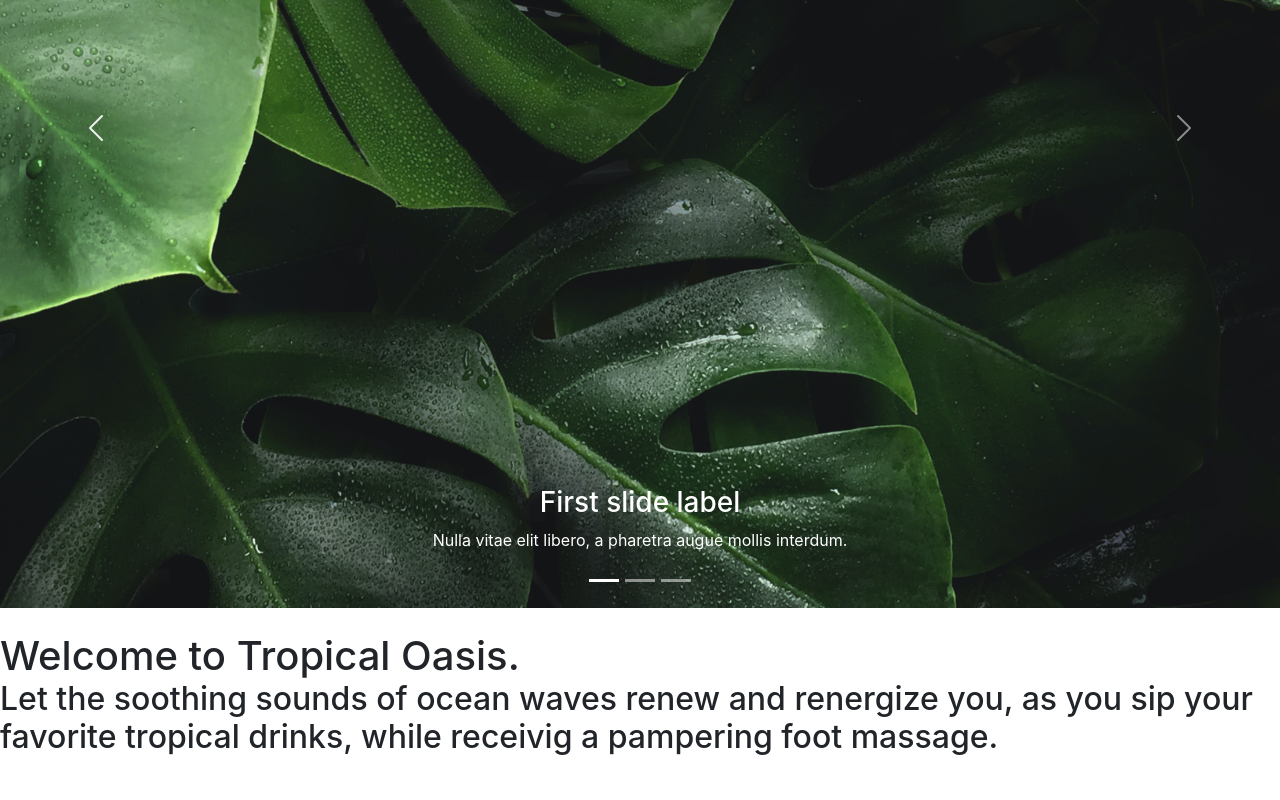
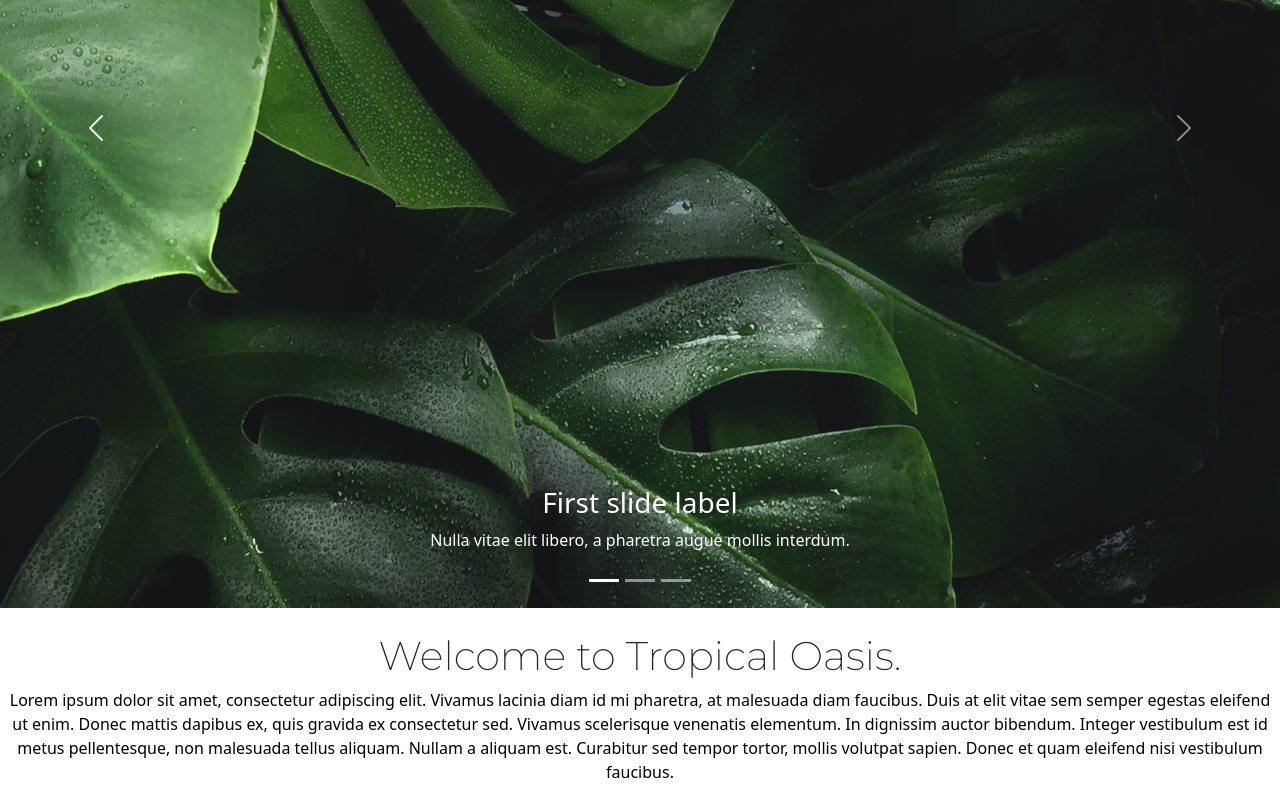
Before and after one commit to ksuares1/selfcare, a React (Create React App) app in the folder selfcare/: page / in a window 1280 px wide. Shown: the part 352-1152 px from the top of the page. Before the commit the page ends 1117 px from the top, so only its background shows below. Built offline with nearby package versions, Linux system fonts and the light colour scheme.

Commit message:
added google font and text to about section

```diff
--- a/selfcare/package.json
+++ b/selfcare/package.json
@@ -37,5 +37,8 @@
       "last 1 firefox version",
       "last 1 safari version"
     ]
+  },
+  "devDependencies": {
+    "@babel/plugin-proposal-decorators": "^7.17.12"
   }
 }
--- a/selfcare/public/index.html
+++ b/selfcare/public/index.html
@@ -13,7 +13,9 @@
     <link href="https://cdn.jsdelivr.net/npm/bootstrap@5.1.3/dist/css/bootstrap.min.css" rel="stylesheet" integrity="sha384-1BmE4kWBq78iYhFldvKuhfTAU6auU8tT94WrHftjDbrCEXSU1oBoqyl2QvZ6jIW3" crossorigin="anonymous">
     <script src="https://cdn.jsdelivr.net/npm/@popperjs/core@2.10.2/dist/umd/popper.min.js" integrity="sha384-7+zCNj/IqJ95wo16oMtfsKbZ9ccEh31eOz1HGyDuCQ6wgnyJNSYdrPa03rtR1zdB" crossorigin="anonymous"></script>
     <script src="https://cdn.jsdelivr.net/npm/bootstrap@5.1.3/dist/js/bootstrap.min.js" integrity="sha384-QJHtvGhmr9XOIpI6YVutG+2QOK9T+ZnN4kzFN1RtK3zEFEIsxhlmWl5/YESvpZ13" crossorigin="anonymous"></script>
-
+    <link rel="preconnect" href="https://fonts.googleapis.com">
+<link rel="preconnect" href="https://fonts.gstatic.com" crossorigin>
+<link href="https://fonts.googleapis.com/css2?family=Montserrat:wght@200&display=swap" rel="stylesheet">
 
     <!--
       manifest.json provides metadata used when your web app is installed on a
--- a/selfcare/src/App.css
+++ b/selfcare/src/App.css
@@ -13,17 +13,21 @@
   }
 }
 
-.App-header {
-  background-color: #282c34;
-  min-height: 100vh;
-  display: flex;
-  flex-direction: column;
-  align-items: center;
-  justify-content: center;
-  font-size: calc(10px + 2vmin);
-  color: white;
+/* Story */
+.brand-story{
+  text-align:center;
+
+}
+.info{
+  font-family: 'Montserrat', sans-serif;
 }
 
+.about-para{
+  color:black;
+  display:flex;
+  justify-content: center;
+
+}
 .App-link {
   color: #61dafb;
 }
--- a/selfcare/src/components/About/Story.js
+++ b/selfcare/src/components/About/Story.js
@@ -1,14 +1,15 @@
-
 
 
 const Brand=()=>{
     return(
-    <div>
-        <h1>
+    <div class="brand-story">
+        <h1 class="info">
             Welcome to Tropical Oasis.
-            <h2>Let the soothing sounds of ocean waves renew and renergize you, as you sip your favorite tropical drinks, while receivig a pampering foot massage.  </h2>
-        </h1>
-
+            </h1>
+            {/* <h2>Let the soothing sounds of ocean waves renew and renergize you, as you sip your favorite tropical drinks, while receivig a pampering massage or facial.  </h2> */}
+            <p class="about-para">
+            Lorem ipsum dolor sit amet, consectetur adipiscing elit. Vivamus lacinia diam id mi pharetra, at malesuada diam faucibus. Duis at elit vitae sem semper egestas eleifend ut enim. Donec mattis dapibus ex, quis gravida ex consectetur sed. Vivamus scelerisque venenatis elementum. In dignissim auctor bibendum. Integer vestibulum est id metus pellentesque, non malesuada tellus aliquam. Nullam a aliquam est. Curabitur sed tempor tortor, mollis volutpat sapien. Donec et quam eleifend nisi vestibulum faucibus.
+            </p>
 </div>
     )
 }
--- a/selfcare/src/index.css
+++ b/selfcare/src/index.css
@@ -1,8 +1,8 @@
 body {
   margin: 0;
-  font-family: -apple-system, BlinkMacSystemFont, 'Segoe UI', 'Roboto', 'Oxygen',
+  /* font-family: -apple-system, BlinkMacSystemFont, 'Segoe UI', 'Roboto', 'Oxygen',
     'Ubuntu', 'Cantarell', 'Fira Sans', 'Droid Sans', 'Helvetica Neue',
-    sans-serif;
+    sans-serif; */
   -webkit-font-smoothing: antialiased;
   -moz-osx-font-smoothing: grayscale;
 }
@@ -10,4 +10,5 @@ body {
 code {
   font-family: source-code-pro, Menlo, Monaco, Consolas, 'Courier New',
     monospace;
+
 }
```
Also changed, not shown: 1 other file (tests, documents, lock files or other folders).
